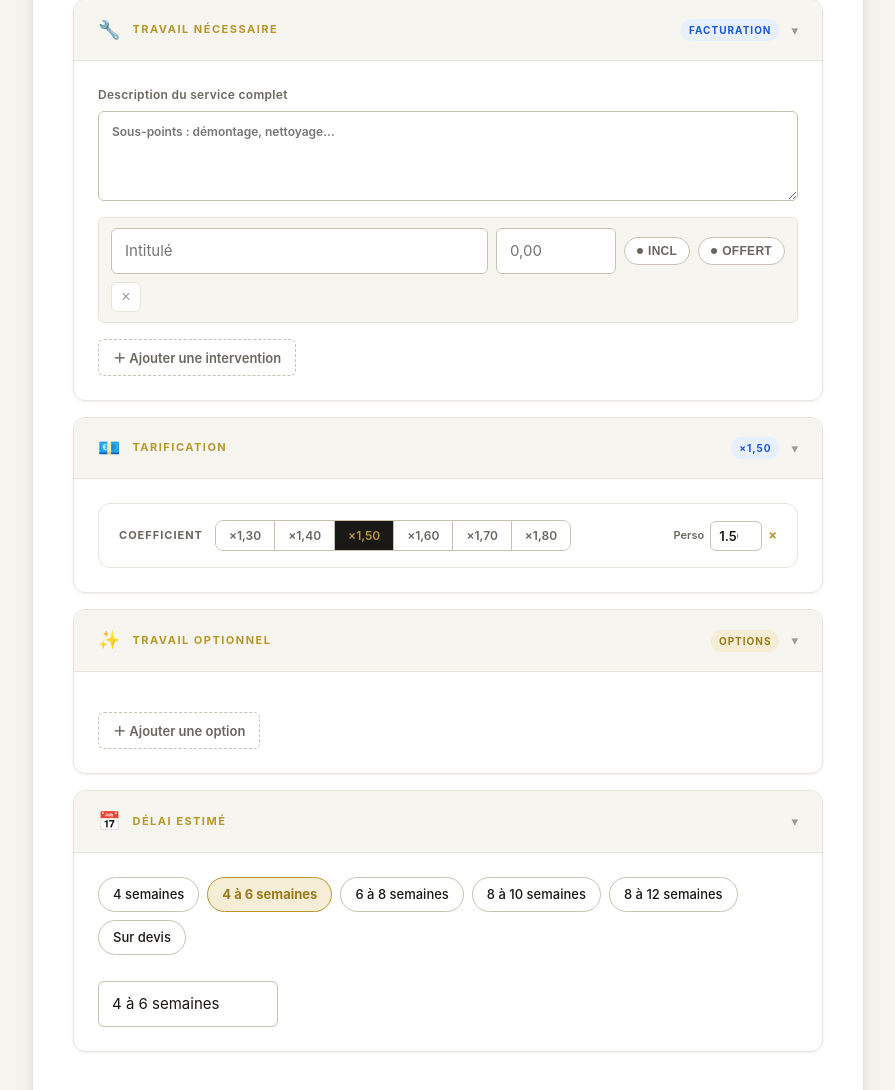
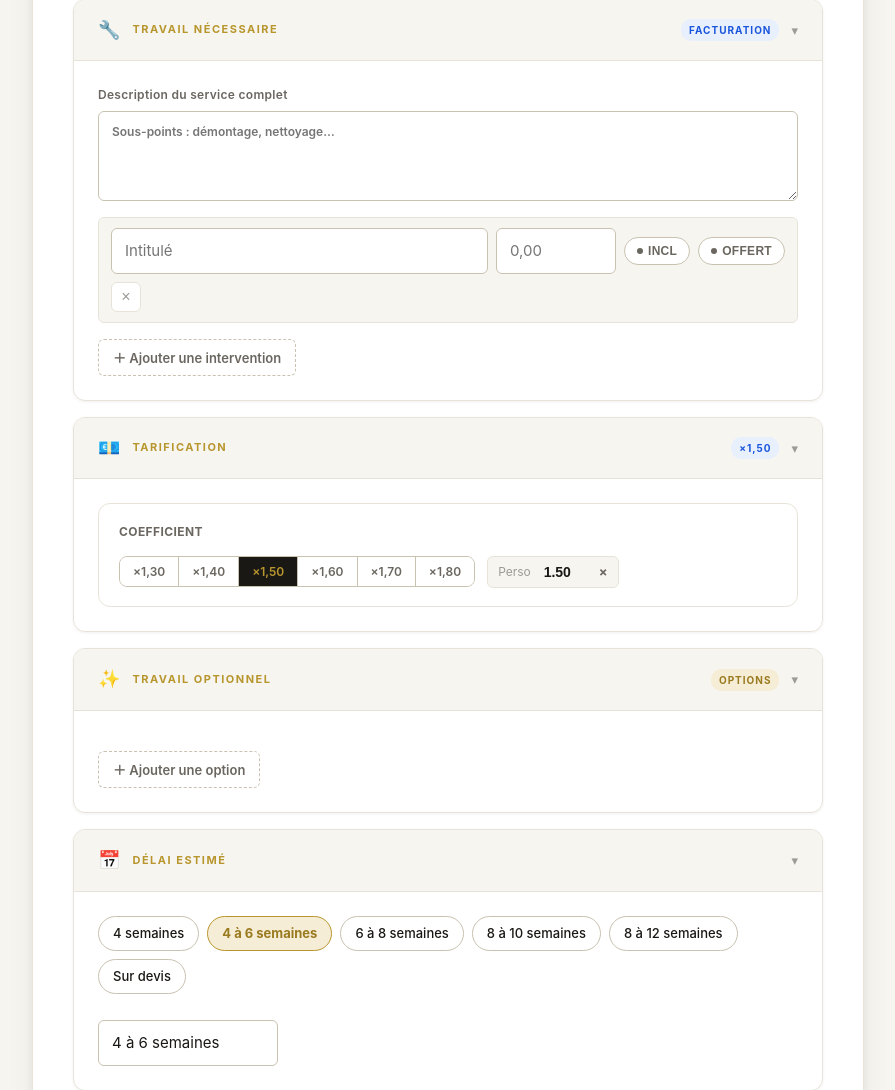
Before and after one commit to CamargAqua/DouxDevis, a Flask app: template templates/form.html in a window 1280 px wide. Shown: the part 1119-2209 px from the top of the page, without its empty margins (192-1087 px from the left). Run offline with Flask 3, Linux system fonts and the light colour scheme; the template is opened without the code that fills it, so the values that code supplies are empty.

Commit message:
UX: phrase simple + total sans OFFERT + coefficient distribué par ligne + tarification redesignée
- Phrase intro : "Suite à l'examen de votre montre, veuillez trouver ci-dessous nos préconisations de remise en état"
- Total TTC : jamais "OFFERT", toujours un montant numérique (PDF + DOCX)
- Coefficient appliqué sur chaque ligne individuellement (visible dans le formulaire)
- Tarification : coefficient + nom marque en haut, presets + champ perso pleine largeur, prix partenaire → prix client en bas

Co-Authored-By: Claude Sonnet 4.6 <noreply@anthropic.com>

```diff
--- a/pdf_generator.py
+++ b/pdf_generator.py
@@ -263,18 +263,14 @@ def render_pdf(data: dict[str, Any], photo_bytes: bytes | None = None) -> bytes:
     taille      = (montre.get("taille") or "").upper()
     modele_full = f"{modele} — {metal}" if metal else (modele or "—")
 
-    _piece_parts = [p for p in [modele, taille, metal] if p]
-    _piece_label = " — ".join(_piece_parts) if _piece_parts else ""
-
     intro_style = ParagraphStyle(
         "intro_lettre", fontName="Helvetica-Oblique", fontSize=9,
         leading=14, textColor=colors.HexColor("#3A3830"),
     )
-    _votre = f"votre {_piece_label}" if _piece_label else "votre pièce"
     story.append(_p(
-        f"Madame, Monsieur,\n"
-        f"Après examen attentif de {_votre}, nous avons l'honneur de vous soumettre "
-        f"ci-dessous le détail de nos préconisations de remise en état.",
+        "Madame, Monsieur,\n"
+        "Suite à l'examen de votre montre, veuillez trouver ci-dessous "
+        "nos préconisations de remise en état.",
         intro_style,
     ))
     story.append(Spacer(1, 4 * mm))
@@ -431,9 +427,11 @@ def render_pdf(data: dict[str, Any], photo_bytes: bytes | None = None) -> bytes:
             total_ttc = sum(float(l.get("prix") or 0) for l in necessaires)
         except (TypeError, ValueError):
             total_ttc = 0
-    total_str = _fmt(total_ttc)
-    if total_str and total_str != "OFFERT":
-        total_str += " €"
+    try:
+        _t = float(total_ttc or 0)
+        total_str = f"{_t:,.2f}".replace(",", " ").replace(".", ",") + " €"
+    except (TypeError, ValueError):
+        total_str = "0,00 €"
 
     tot = Table([[
         _html("<b>TOTAL TTC EN EURO</b>", rb),
--- a/static/style.css
+++ b/static/style.css
@@ -226,28 +226,63 @@ textarea { resize: vertical; min-height: 90px; }
   background: currentColor; flex-shrink: 0;
 }
 
+/* ── Bloc coefficient ── */
 .coeff-block {
-  padding: 16px 20px;
-  border: 1px solid var(--line);
-  border-radius: var(--r-lg);
-  background: var(--surface);
+  padding: 18px 20px; display: flex; flex-direction: column; gap: 14px;
+  border: 1px solid var(--line); border-radius: var(--r-lg); background: var(--surface);
 }
-.coeff-main-row {
+.coeff-top-row {
+  display: flex; align-items: center; gap: 10px;
+}
+.coeff-title {
+  font-size: 12px; font-weight: 700; letter-spacing: .4px;
+  color: var(--ink-mid); text-transform: uppercase;
+}
+.coeff-brand-tag {
+  display: inline-flex; align-items: center;
+  font-size: 12px; font-weight: 600; color: var(--gold-deep);
+  background: var(--gold-ultra); padding: 3px 10px;
+  border-radius: 20px; border: 1px solid var(--gold-light);
+}
+.coeff-controls {
   display: flex; align-items: center; gap: 12px; flex-wrap: wrap;
 }
-.coeff-info-row {
-  display: flex; align-items: center; gap: 8px;
-  margin-top: 12px; padding-top: 10px;
-  border-top: 1px solid var(--line);
-  font-size: 13px;
+.coeff-perso-wrap {
+  display: flex; align-items: center; gap: 6px;
+  background: var(--bg); border: 1px solid var(--line);
+  border-radius: var(--r); padding: 5px 10px; cursor: text;
 }
-.coeff-brand-tag {
-  font-weight: 600; color: var(--gold-deep);
-  background: var(--gold-ultra); padding: 2px 8px;
-  border-radius: 20px; font-size: 12px;
+.coeff-perso-lbl {
+  font-size: 12px; color: var(--ink-soft); white-space: nowrap;
 }
-.coeff-sep { color: var(--ink-soft); }
-.coeff-calc { color: var(--ink-mid); font-variant-numeric: tabular-nums; }
+.coeff-perso-wrap input {
+  width: 56px; border: none; background: transparent;
+  font-size: 14px; font-weight: 600; color: var(--ink);
+  text-align: center; outline: none;
+}
+.coeff-perso-unit {
+  font-size: 13px; font-weight: 700; color: var(--ink-mid);
+}
+.coeff-prices-row {
+  display: flex; align-items: center; gap: 16px;
+  padding-top: 14px; border-top: 1px solid var(--line);
+}
+.coeff-price-item {
+  display: flex; flex-direction: column; gap: 3px;
+}
+.coeff-price-lbl {
+  font-size: 11px; font-weight: 600; letter-spacing: .3px;
+  color: var(--ink-soft); text-transform: uppercase;
+}
+.coeff-price-val {
+  font-size: 22px; font-weight: 700; color: var(--ink);
+  font-variant-numeric: tabular-nums;
+}
+.coeff-price-val--gold { color: var(--gold); }
+.coeff-price-sep {
+  font-size: 20px; color: var(--ink-soft); padding: 0 4px; margin-top: 12px;
+}
+.coeff-price-item--gold { margin-left: auto; text-align: right; }
 
 .btn-remove {
   width: 30px; height: 30px; border-radius: var(--r);
--- a/templates/form.html
+++ b/templates/form.html
@@ -138,8 +138,15 @@
       </div>
       <div class="form-section-body">
         <div class="coeff-block">
-          <div class="coeff-main-row">
-            <span class="pricing-seg-lbl">Coefficient</span>
+
+          <!-- Ligne 1 : label + nom de marque -->
+          <div class="coeff-top-row">
+            <span class="coeff-title">Coefficient</span>
+            <span id="coeff-brand-tag" class="coeff-brand-tag" style="display:none"></span>
+          </div>
+
+          <!-- Ligne 2 : presets + champ perso -->
+          <div class="coeff-controls">
             <div class="seg-ctrl" id="coeff-presets">
               <button type="button" class="seg-btn" data-coeff="1.30" onclick="setCoeff(1.30)">×1,30</button>
               <button type="button" class="seg-btn" data-coeff="1.40" onclick="setCoeff(1.40)">×1,40</button>
@@ -148,20 +155,27 @@
               <button type="button" class="seg-btn" data-coeff="1.70" onclick="setCoeff(1.70)">×1,70</button>
               <button type="button" class="seg-btn" data-coeff="1.80" onclick="setCoeff(1.80)">×1,80</button>
             </div>
-            <div class="pricing-custom">
-              <span class="pricing-custom-lbl">Perso</span>
+            <label class="coeff-perso-wrap">
+              <span class="coeff-perso-lbl">Perso</span>
               <input type="number" id="coeff-input" min="1" max="5" step="0.05" value="1.50">
-              <span class="pricing-custom-unit">×</span>
+              <span class="coeff-perso-unit">×</span>
+            </label>
+          </div>
+
+          <!-- Ligne 3 : prix partenaire → prix client -->
+          <div class="coeff-prices-row" id="coeff-prices-row" style="display:none">
+            <div class="coeff-price-item">
+              <span class="coeff-price-lbl">Prix partenaire</span>
+              <span class="coeff-price-val">€&nbsp;<span id="total-display">0,00</span></span>
+            </div>
+            <div class="coeff-price-sep">→</div>
+            <div class="coeff-price-item coeff-price-item--gold">
+              <span class="coeff-price-lbl">Prix client</span>
+              <span class="coeff-price-val coeff-price-val--gold">€&nbsp;<span id="total-final-display">0,00</span></span>
             </div>
           </div>
-          <div class="coeff-info-row" id="coeff-info-row" style="display:none">
-            <span id="coeff-brand-hint" class="coeff-brand-tag"></span>
-            <span class="coeff-sep">·</span>
-            <span id="coeff-calc" class="coeff-calc"></span>
-          </div>
+
         </div>
-        <span id="total-display" style="display:none"></span>
-        <span id="total-final-display" style="display:none"></span>
         <input type="hidden" name="total_ttc" id="total-override-input">
       </div>
     </div>
@@ -394,39 +408,52 @@ function toggleIncl(btn) {
   updateTotal();
 }
 
-/* ── Total live + coefficient ── */
+/* ── Coefficient : calcul et distribution par ligne ── */
 function fmt(n) { return n.toLocaleString('fr-FR',{minimumFractionDigits:2,maximumFractionDigits:2}); }
 
-function updateTotal() {
-  const coeff = parseFloat(document.getElementById('coeff-input').value) || 1.0;
-  let base = 0;
+function applyCoeffToLines(coeff) {
   document.querySelectorAll('#nec-lines .intervention-line').forEach(line => {
     const lbl = line.querySelector('.label-input').value;
     if (lbl === 'OFFERT' || lbl === 'INCL') return;
-    const src = line.querySelector('.prix-input');
-    const v = parseFloat((src.dataset.base || src.value || '0').replace(',','.'));
-    if (!isNaN(v)) base += v;
+    const inp = line.querySelector('.prix-input');
+    if (!inp.dataset.base && inp.value) inp.dataset.base = inp.value;
+    const base = parseFloat((inp.dataset.base || '0').replace(',','.'));
+    if (!isNaN(base) && base > 0)
+      inp.value = (base * coeff).toFixed(2);
+  });
+}
+
+function refreshTotals() {
+  const coeff = parseFloat(document.getElementById('coeff-input').value) || 1.0;
+  let base = 0, final = 0;
+  document.querySelectorAll('#nec-lines .intervention-line').forEach(line => {
+    const lbl = line.querySelector('.label-input').value;
+    if (lbl === 'OFFERT' || lbl === 'INCL') return;
+    const inp = line.querySelector('.prix-input');
+    const b = parseFloat((inp.dataset.base || '0').replace(',','.'));
+    const v = parseFloat((inp.value || '0').replace(',','.'));
+    if (!isNaN(b)) base  += b;
+    if (!isNaN(v)) final += v;
   });
 
-  const final = base * coeff;
   document.getElementById('total-display').textContent = fmt(base);
   document.getElementById('total-final-display').textContent = fmt(final);
   document.getElementById('total-override-input').value = final.toFixed(2);
 
+  const pricesRow = document.getElementById('coeff-prices-row');
+  pricesRow.style.display = base > 0 ? 'flex' : 'none';
+
   const coeffLabel = `×${coeff.toFixed(2).replace('.',',')}`;
   document.getElementById('coeff-header-badge').textContent = coeffLabel;
 
-  const infoRow = document.getElementById('coeff-info-row');
-  const calcEl  = document.getElementById('coeff-calc');
-  if (base > 0) {
-    calcEl.textContent = `${fmt(base)} € × ${coeff.toFixed(2).replace('.',',')} = ${fmt(final)} €`;
-    infoRow.style.display = 'flex';
-  } else {
-    infoRow.style.display = 'none';
-  }
-
   document.querySelectorAll('#coeff-presets .seg-btn').forEach(b =>
     b.classList.toggle('active', Math.abs(parseFloat(b.dataset.coeff) - coeff) < 0.001));
+}
+
+function updateTotal() {
+  const coeff = parseFloat(document.getElementById('coeff-input').value) || 1.0;
+  applyCoeffToLines(coeff);
+  refreshTotals();
 }
 
 function setCoeff(val) {
@@ -436,23 +463,25 @@ function setCoeff(val) {
 
 document.getElementById('coeff-input').addEventListener('input', updateTotal);
 
-// Quand l'utilisateur modifie un prix manuellement → mettre à jour data-base
+// Quand l'utilisateur modifie un prix manuellement → recalculer la base
 document.getElementById('nec-lines').addEventListener('input', e => {
   if (e.target.classList.contains('prix-input')) {
-    e.target.dataset.base = e.target.value;
-    updateTotal();
+    const coeff = parseFloat(document.getElementById('coeff-input').value) || 1.0;
+    const v = parseFloat(e.target.value || '0');
+    e.target.dataset.base = (coeff > 1 ? v / coeff : v).toFixed(2);
+    refreshTotals();
   }
 });
 
-// Appliquer le coefficient marque quand une marque est sélectionnée
+// Coefficient marque auto à la sélection de marque
 const _origSelectMarque = window.selectMarque;
 window.selectMarque = function(val) {
   _origSelectMarque(val);
   const coeff = BRAND_COEFFS[val] || DEFAULT_COEFF;
   document.getElementById('coeff-input').value = coeff;
-  const hint = document.getElementById('coeff-brand-hint');
-  hint.textContent = `Coefficient ${val} : ×${coeff.toFixed(2).replace('.',',')}`;
-  document.getElementById('coeff-info-row').style.display = 'flex';
+  const tag = document.getElementById('coeff-brand-tag');
+  tag.textContent = `${val} — ×${coeff.toFixed(2).replace('.',',')}`;
+  tag.style.display = 'inline-flex';
   updateTotal();
 };
 
```
Also changed, not shown: docx_generator.py (+9 -11 lines).
